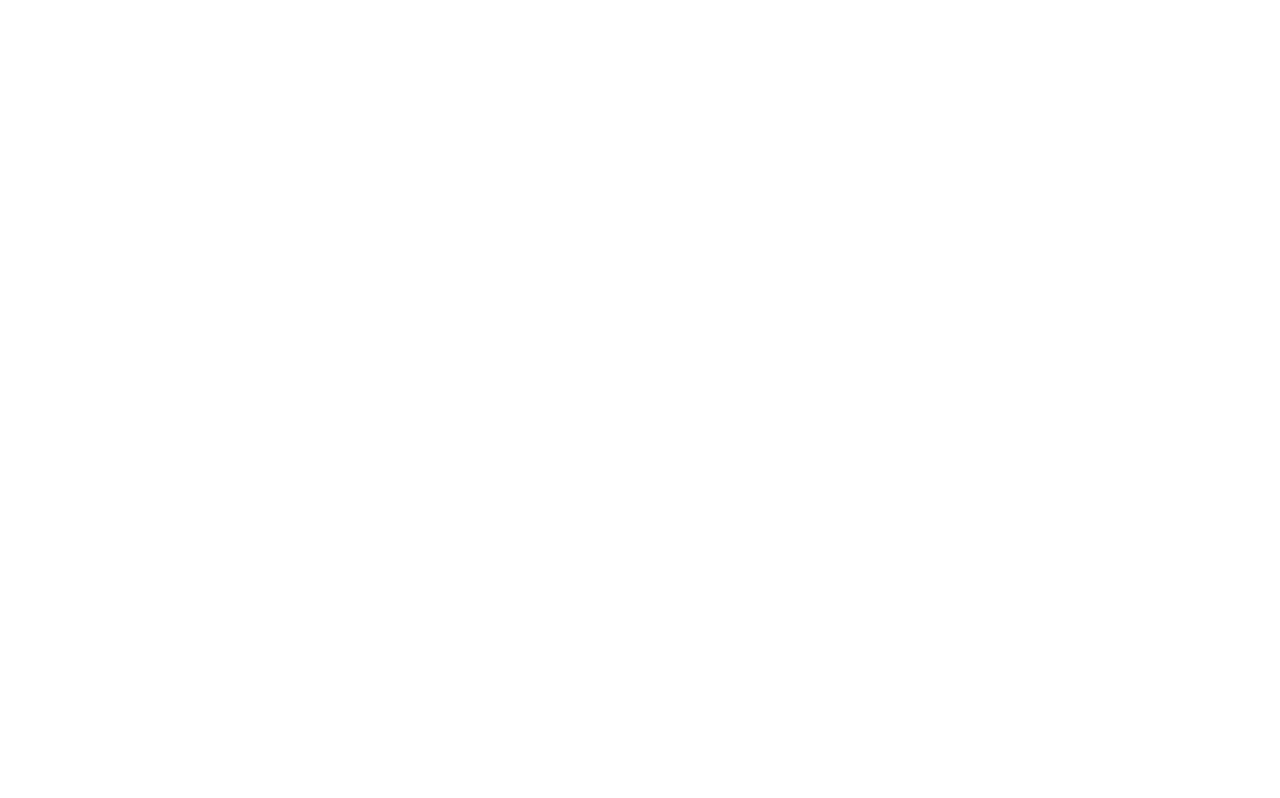
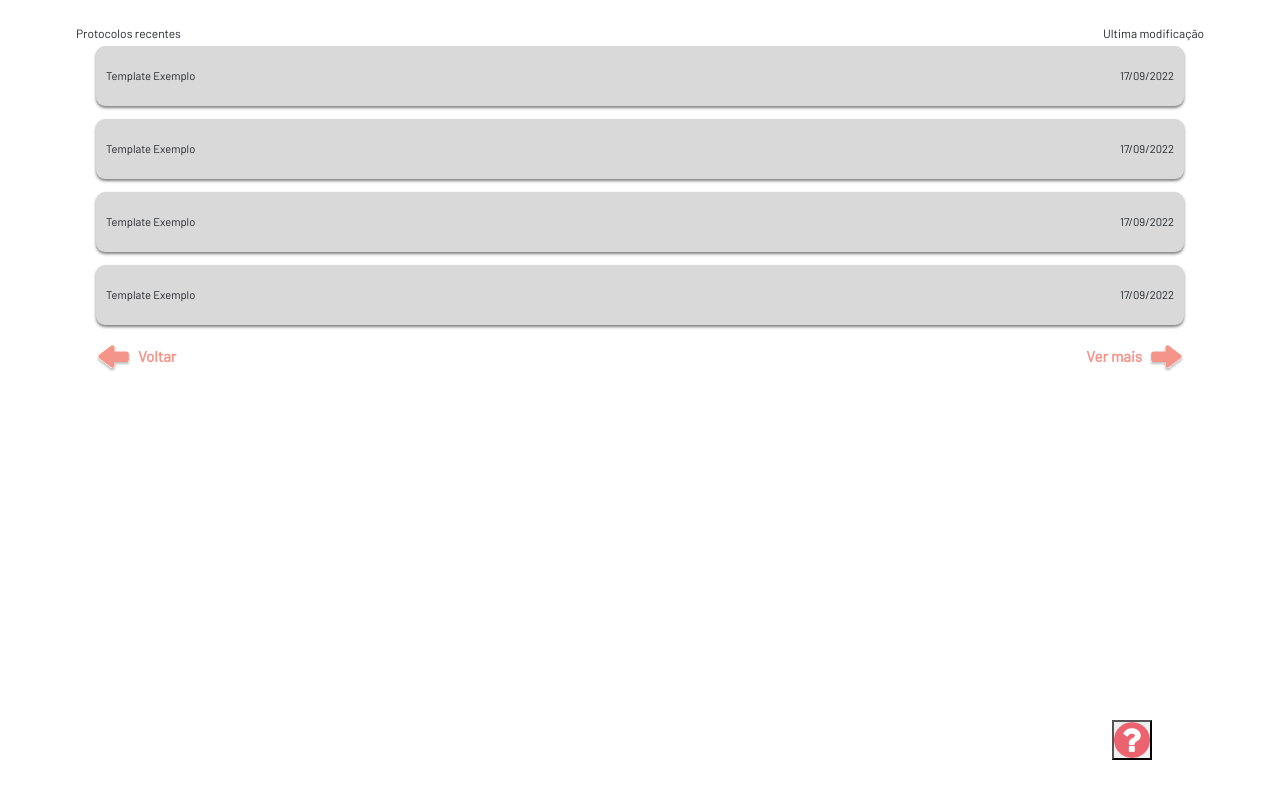
Before and after one commit to VRI-UFPR/CienciaNaEscola, a React (Create React App) app: page /home in a window 1280 px wide. Before the commit this address had no page. Built offline with nearby package versions, Linux system fonts and the light colour scheme; a web font is replaced by a local one.

Commit message:
[ADD] Adicionando Home e seus componentes

```diff
--- a/src/App.jsx
+++ b/src/App.jsx
@@ -1,6 +1,7 @@
 import logo from "./assets/images/logo.svg";
 import React from "react";
 import SplashPage from "./pages/SplashPage";
+import HomePage from "./pages/HomePage";
 import { BrowserRouter, Routes, Route } from "react-router-dom";
 
 const styles = `
@@ -66,6 +67,7 @@ function App(props) {
                     }
                 />
                 <Route path="/splash" element={<SplashPage />} />
+                <Route path="/home" element={<HomePage />} />
             </Routes>
             <style dangerouslySetInnerHTML={{ __html: styles }} />
         </BrowserRouter>
--- /dev/null
+++ b/src/components/HomeArrows.jsx
@@ -0,0 +1,54 @@
+import React from "react";
+
+import pinkArrow from "../assets/images/pinkArrow.svg";
+
+const styles = `
+    .font-barlow {
+        font-family: 'Barlow', sans-serif;
+    }
+
+    .general {
+        width: 85%;
+    }
+
+    .leftArrow {
+        transform: scaleX(-1);
+        margin-right: 7px;
+    }
+
+    .rightArrow {
+        margin-left: 7px;
+    }
+
+    .leftArrow, .rightArrow {
+        width: 35px;
+    }
+
+    .arrowText {
+        color: #F59489;
+        font-weight: 700;
+        font-size: 15px;
+    }
+`;
+
+function HomeArrows(props) {
+    return (
+        <div className="general d-flex container-fluid p-0 align-itens-center justify-content-between mt-3">
+            <div className="d-flex align-items-center justify-content-center">
+                <img src={pinkArrow} alt="Seta" className="leftArrow"></img>
+                <span className="arrowText d-flex">
+                    Voltar
+                </span>
+            </div>
+            <div className="d-flex align-items-center justify-content-center">
+                <span className="arrowText">
+                    Ver mais
+                </span>
+                <img src={pinkArrow} alt="Seta" className="rightArrow"></img>
+            </div>
+            <style dangerouslySetInnerHTML={{ __html: styles }} />
+        </div>
+    )
+}
+
+export default HomeArrows;
--- /dev/null
+++ b/src/components/HomeButton.jsx
@@ -0,0 +1,36 @@
+import React from "react";
+
+const styles = `
+    .homeBtn {
+        background-color: #D9D9D9;
+        width: 85%;
+        height: 60px;
+        padding: 0px 10px;
+        border-radius: 9px;
+        font-size: 70%;
+        box-shadow: 0px 2px 3px rgba(0, 0, 0, 0.5);
+    }
+
+    .font-barlow {
+        font-family: 'Barlow', sans-serif;
+    }
+`;
+
+
+function HomeButton(props) {
+    return (
+        <div className="homeBtn font-barlow d-flex align-items-center">
+            <div className="d-flex px-0 py-0 justify-content-between flex-fill">
+                <div>
+                    Template Exemplo
+                </div>
+                <div>
+                    17/09/2022
+                </div>
+            </div>
+            <style dangerouslySetInnerHTML={{ __html: styles }} />
+        </div>
+    )
+}
+
+export default HomeButton;
--- /dev/null
+++ b/src/components/HomeButtonList.jsx
@@ -0,0 +1,34 @@
+import React from "react";
+import HomeButton from "../components/HomeButton";
+
+const styles = `
+    .listHomeBtn {
+        display: flex;
+        justify-content: center;
+        margin-bottom: 13px;
+    }
+`;
+
+function HomeButtonList(props) {
+    return (
+        <div className="d-flex container-fluid p-0">
+            <ul className="container-fluid p-0 m-0 list-unstyled d-flex flex-column flex-grow-1">
+                <li className="listHomeBtn mt-1">
+                    <HomeButton />
+                </li>
+                <li className="listHomeBtn">
+                    <HomeButton />
+                </li>
+                <li className="listHomeBtn">
+                    <HomeButton />
+                </li>
+                <li className="listHomeBtn mb-0">
+                    <HomeButton />
+                </li>
+            </ul>
+            <style dangerouslySetInnerHTML={{ __html: styles }} />
+        </div>
+    )
+}
+
+export default HomeButtonList;
--- /dev/null
+++ b/src/pages/HomePage.jsx
@@ -0,0 +1,64 @@
+import React from "react";
+import ColoredBorder from "../components/ColoredBorder";
+import HomeButtonList from "../components/HomeButtonList";
+import HomeArrows from "../components/HomeArrows";
+import NavBar from "../components/Navbar";
+
+import helpButton from "../assets/images/helpButton.svg";
+
+const styles = `
+    .protocolInfo {
+        font-size: 75%;
+        width: 90%;
+    }
+
+    .generalContainer {
+        position: absolute;
+    }
+
+    .helpBtn {
+        position: fixed;
+        bottom: 5%;
+        right: 10%;
+    }
+`;
+
+
+function HomePage(props) {
+    return (
+        <div className="generalContainer font-barlow d-flex flex-column p-0 container-fluid h-100 w-100">
+            <div className="d-flex flex-column p-0">
+                <div className="protocolInfo d-flex container-fluid justify-content-between mt-4">
+                    <div>
+                        Protocolos recentes
+                    </div>
+                    <div>
+                        Ultima modificação
+                    </div>
+                </div>
+                <div className="d-flex">
+                    <HomeButtonList />
+                </div>
+                <div className="d-flex">
+                    <HomeArrows />
+                </div>
+            </div>
+
+            <div>
+                <button
+                    className="helpBtn p-0 d-flex"
+                    type="button"
+                    style={{
+                        maxWidth: "40px",
+                        width: "50%",
+                    }}
+                >
+                    <img src={helpButton} width="100%" alt=""></img>
+                </button>
+            </div>
+            <style dangerouslySetInnerHTML={{ __html: styles }} />
+        </div>
+    )
+}
+
+export default HomePage;
```
Also changed, not shown: src/assets/images/helpButton.svg (added), src/assets/images/pinkArrow.svg (added).
